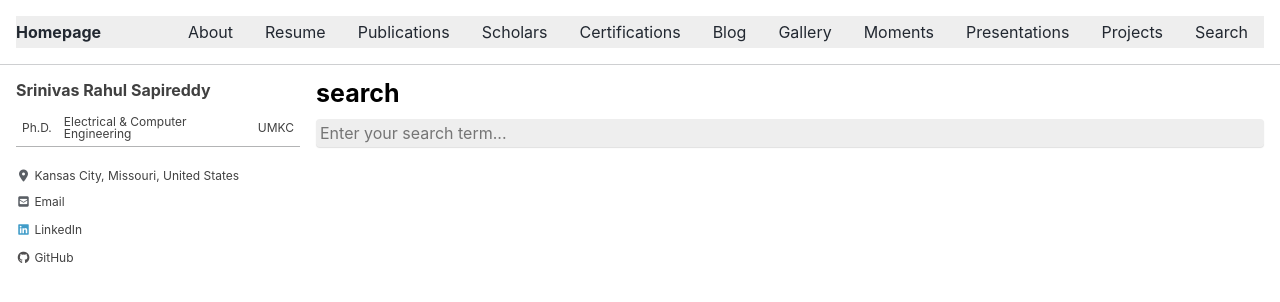
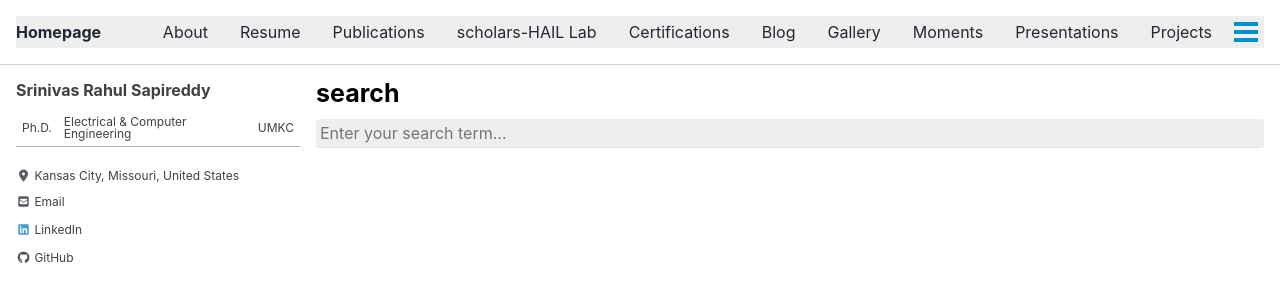
Before and after one commit to srsapireddy/srsapireddy.github.io, a Jekyll site: the page built from _pages/search.md, in a window 1280 px wide and 900 px high. Shown: the top 302 px of the window. Built offline with Jekyll 4.4.1, drawn with Linux system fonts in a browser that asks for light colours; cached includes are drawn as plain includes; nearby versions of some CDN libraries.

Commit message:
Update navigation.yml

```diff
--- a/_data/navigation.yml
+++ b/_data/navigation.yml
@@ -6,7 +6,7 @@ main:
     url: /resume/
   - title: "Publications"
     url: /publications/
-  - title: "Scholars"
+  - title: "scholars-HAIL Lab"
     url: /scholars/
   - title: "Certifications"
     url: /certifications/
```
